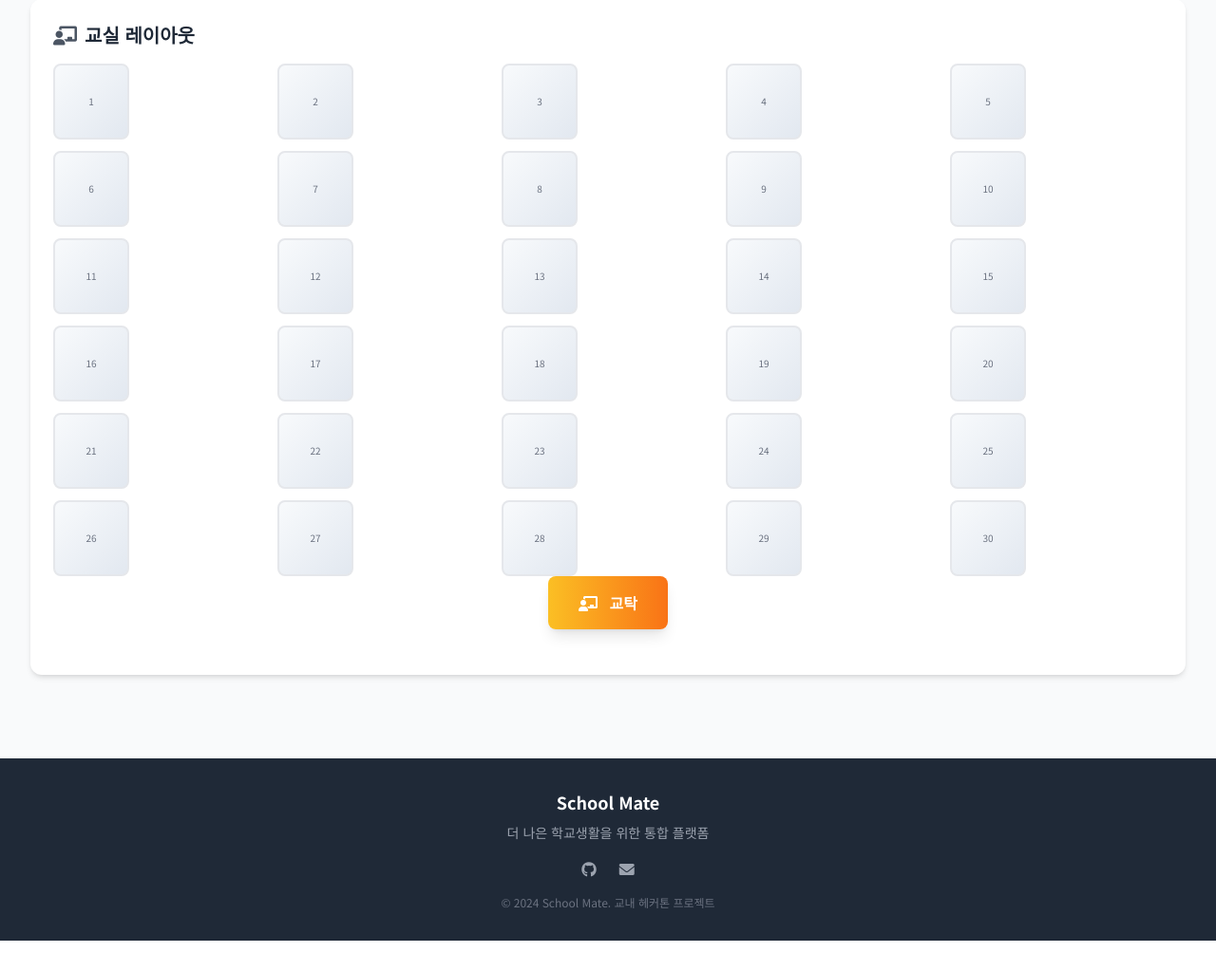
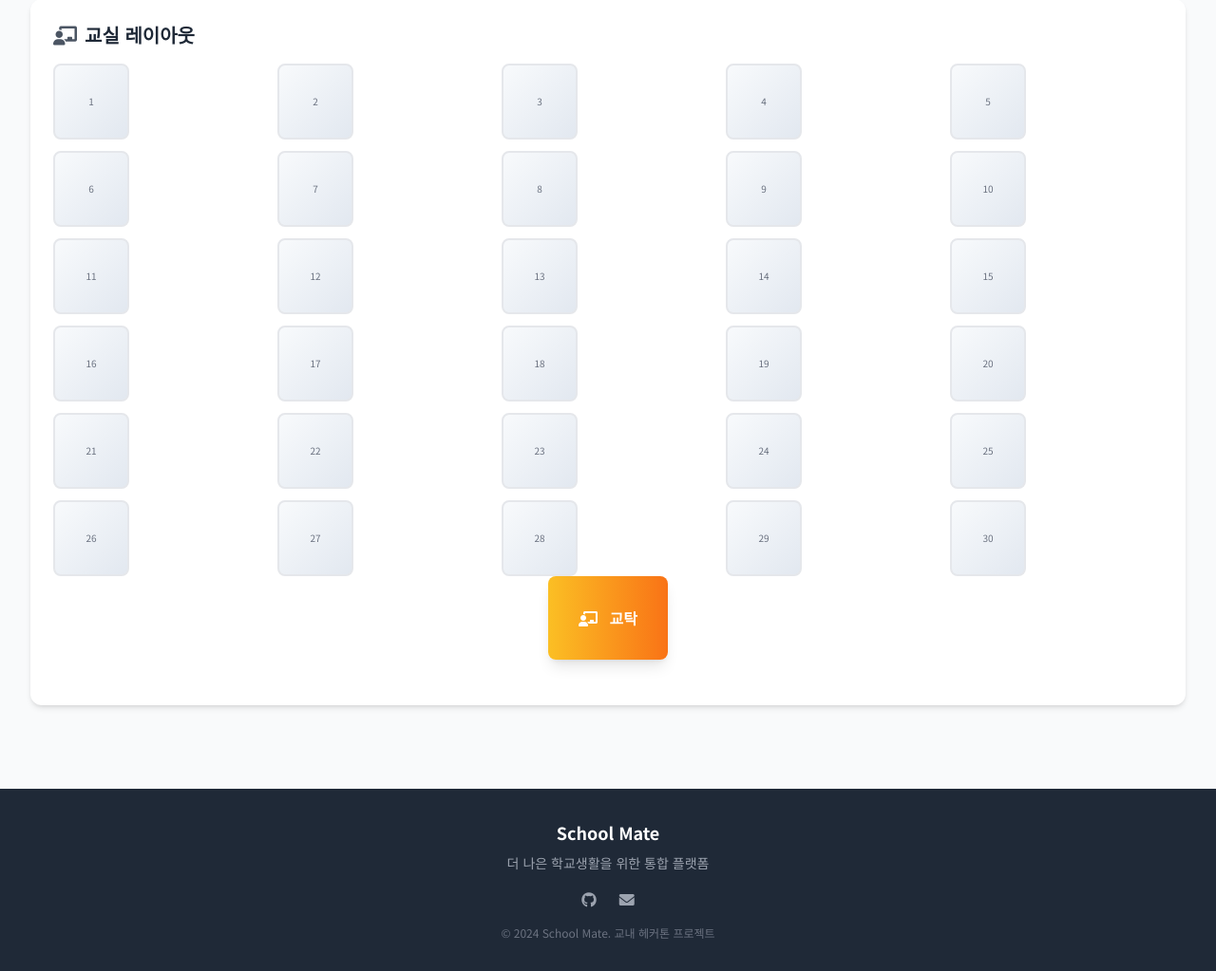
Before and after one commit to YCLK/school-mate, a Flask app: page /seating in a window 1280 px wide. Shown: the part 748-1771 px from the top of the page at 95% size. Before the commit the page ends 1739 px from the top, so only its background shows below. Run offline with Flask 3, Linux system fonts and the light colour scheme; some libraries are stand-ins or nearby versions.

Commit message:
Update seating.html

```diff
--- a/api/templates/seating.html
+++ b/api/templates/seating.html
@@ -152,7 +152,7 @@
 
             <!-- 교탁 -->
             <div class="flex justify-center mb-6">
-                <div class="bg-gradient-to-r from-amber-400 to-orange-500 text-white px-8 py-4 rounded-lg shadow-lg">
+                <div class="bg-gradient-to-r from-amber-400 to-orange-500 text-white px-8 py-8 rounded-lg shadow-lg">
                     <i class="fas fa-chalkboard-teacher mr-2"></i>
                     <span class="font-semibold">교탁</span>
                 </div>
```
